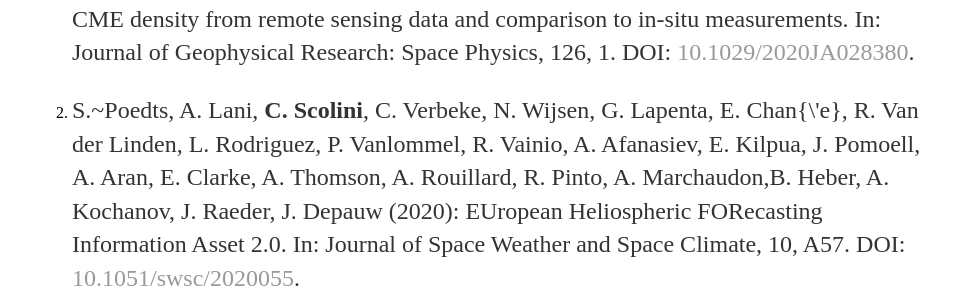
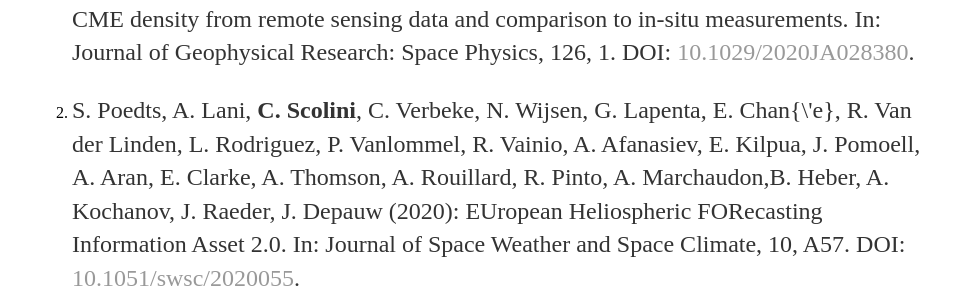
Before and after one commit to scolini/scolini.github.io, a Jekyll site: the page built from publications/index.html, in a window 1280 px wide. Shown: the part 224-516 px from the top of the page, without its empty margins (160-1117 px from the left). Built offline with Jekyll 4.4.1, drawn with Linux system fonts in a browser that asks for light colours.

```diff
--- a/publications/index.html
+++ b/publications/index.html
@@ -11,7 +11,7 @@ title: Camilla Scolini
       Deriving CME density from remote sensing data and comparison to in-situ measurements.
       In: Journal of Geophysical Research: Space Physics, 126, 1.
       DOI: <a href="/publications">10.1029/2020JA028380</a>.</p></li>
-      <li><p>S.~Poedts, A. Lani, <b>C. Scolini</b>, C. Verbeke, N. Wijsen, G. Lapenta, E. Chan{\'e},
+      <li><p>S. Poedts, A. Lani, <b>C. Scolini</b>, C. Verbeke, N. Wijsen, G. Lapenta, E. Chan{\'e},
         R. Van der Linden, L. Rodriguez, P. Vanlommel, R. Vainio, A. Afanasiev, E. Kilpua, J. Pomoell,
         A. Aran, E. Clarke, A. Thomson, A. Rouillard, R. Pinto, A. Marchaudon,B. Heber, A. Kochanov, J. Raeder, J. Depauw (2020):
         EUropean Heliospheric FORecasting Information Asset 2.0.
```
